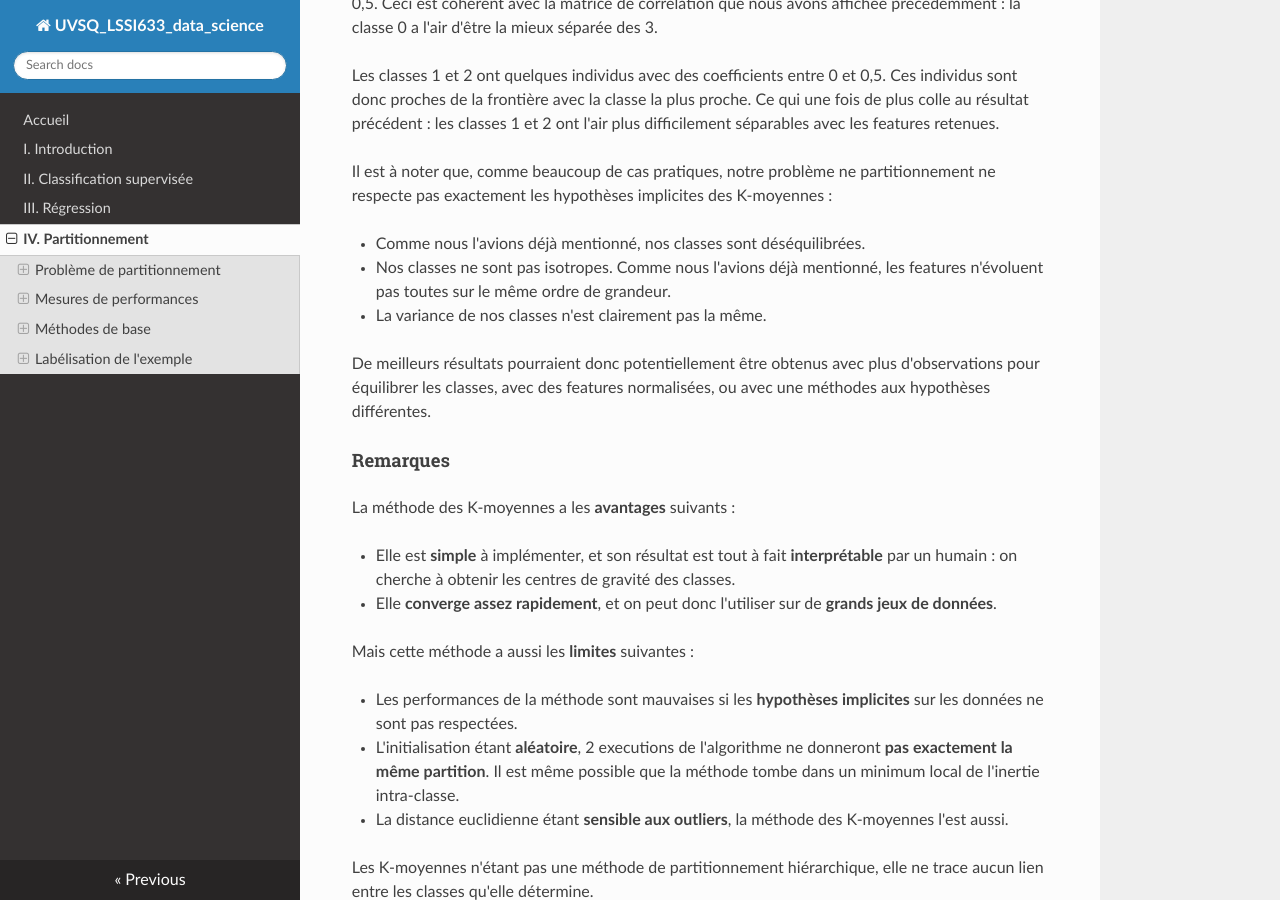
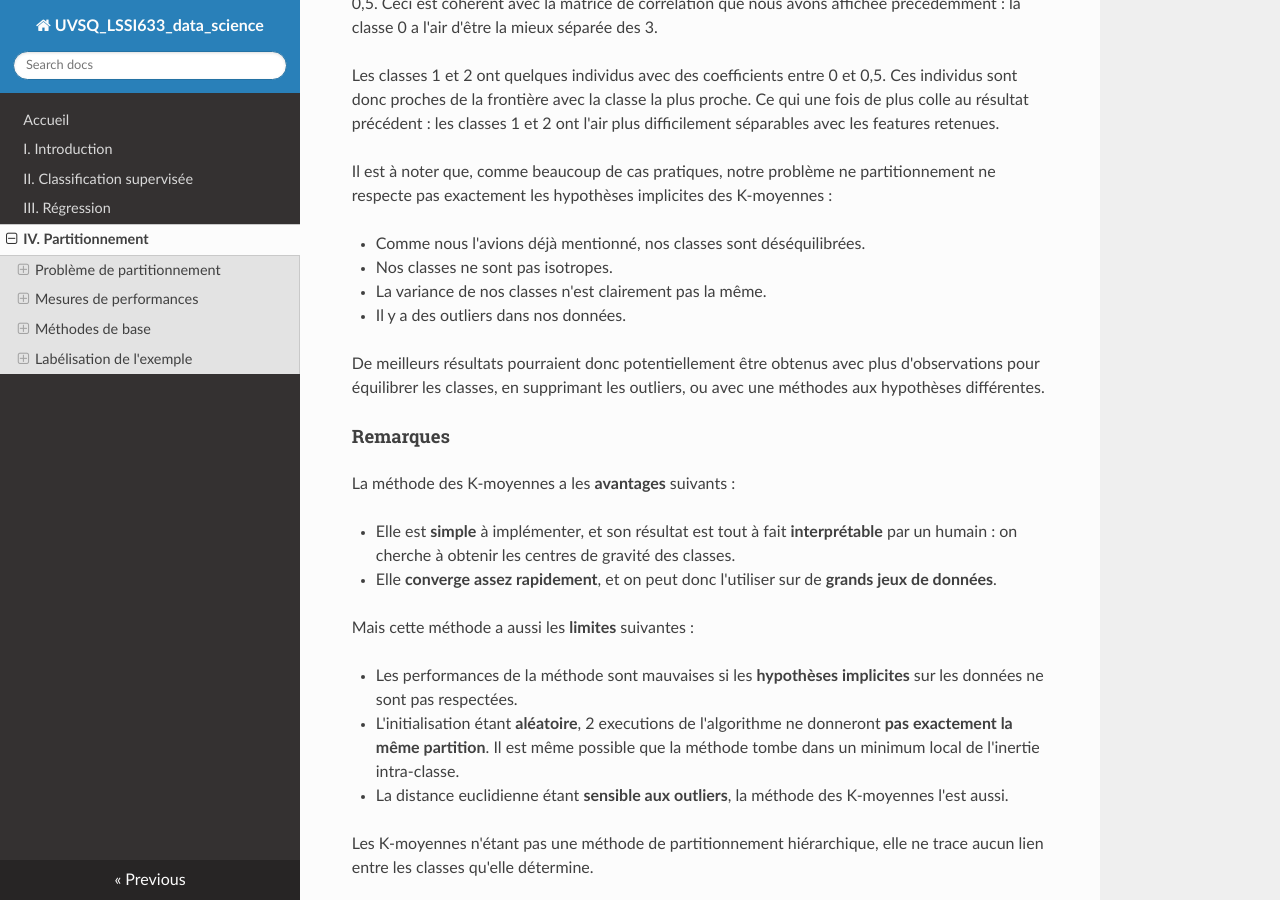
Before and after one commit to NicOudart/UVSQ_LSSI633_data_science, an MkDocs documentation site: the page built from docs/Chap4_Partitionnement.md, in a window 1280 px wide and 900 px high, scrolled down 18829 px. Built offline with MkDocs 1.6.1, drawn with Linux system fonts in a browser that asks for light colours; nearby versions of some CDN libraries.

Commit message:
-Continue fixing Chapter 4.

```diff
--- a/docs/Chap4_Partitionnement.md
+++ b/docs/Chap4_Partitionnement.md
@@ -529,11 +529,13 @@ Il est à noter que, comme beaucoup de cas pratiques, notre problème ne partiti
 
 * Comme nous l'avions déjà mentionné, nos classes sont déséquilibrées.
 
-* Nos classes ne sont pas isotropes. Comme nous l'avions déjà mentionné, les features n'évoluent pas toutes sur le même ordre de grandeur.
+* Nos classes ne sont pas isotropes.
 
 * La variance de nos classes n'est clairement pas la même.
 
-De meilleurs résultats pourraient donc potentiellement être obtenus avec plus d'observations pour équilibrer les classes, avec des features normalisées, ou avec une méthodes aux hypothèses différentes.
+* Il y a des outliers dans nos données.
+
+De meilleurs résultats pourraient donc potentiellement être obtenus avec plus d'observations pour équilibrer les classes, en supprimant les outliers, ou avec une méthodes aux hypothèses différentes.
 
 #### Remarques
 
```
Also changed, not shown: docs/img/Chap4_exemple_dendrogramme_cah_differentes_similarites.png.
